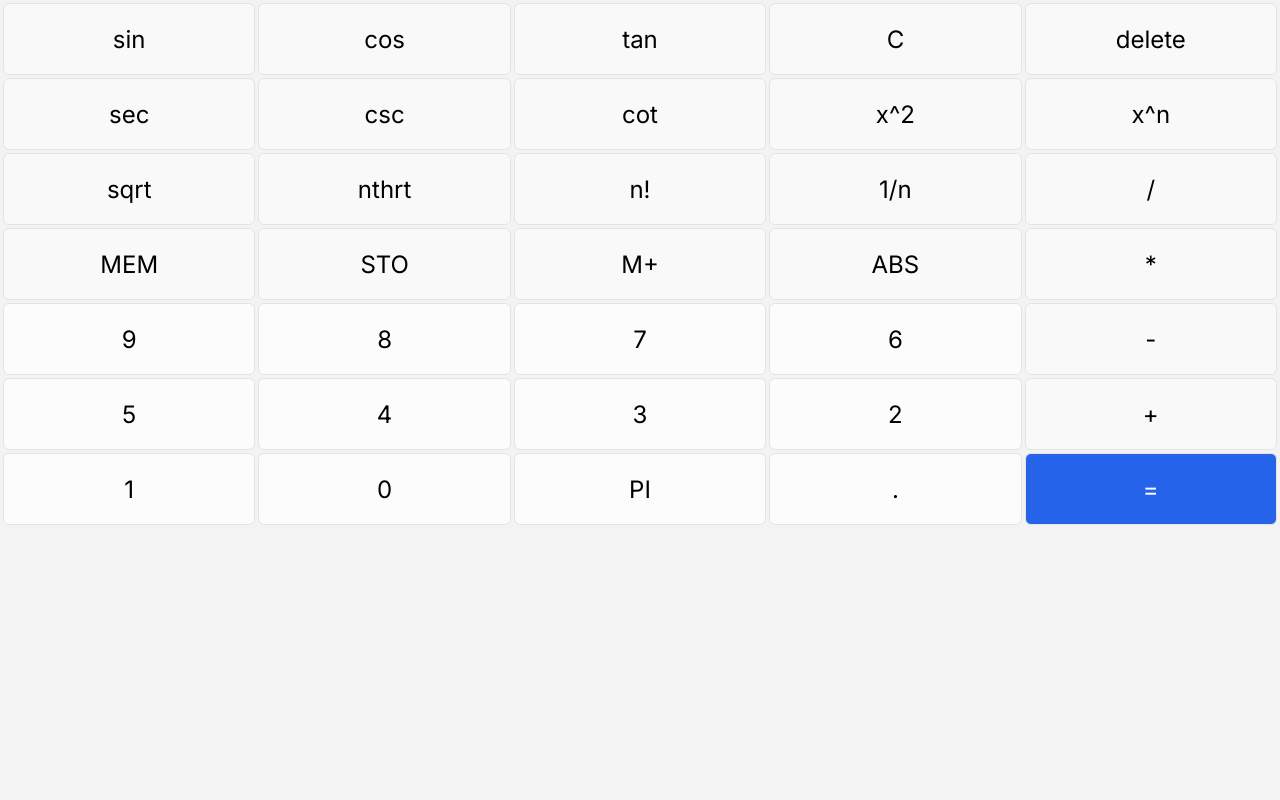
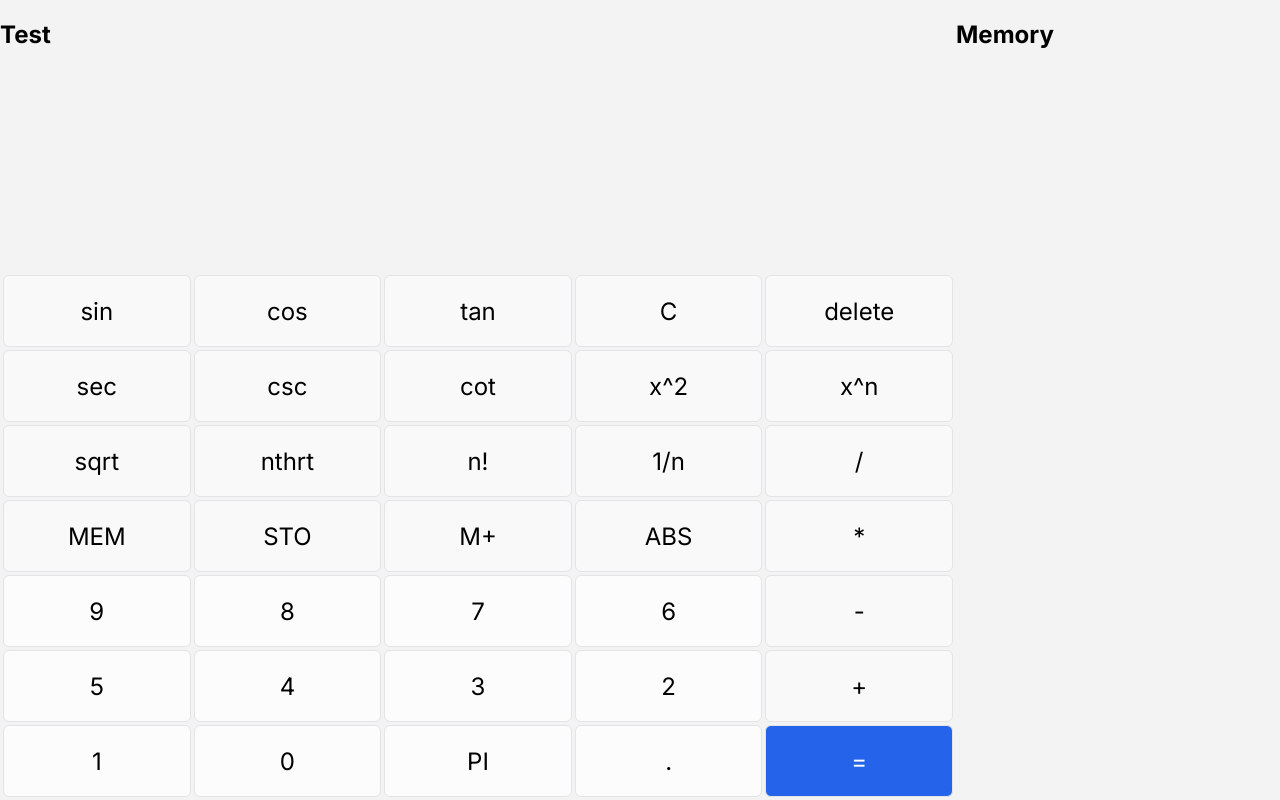
Before and after one commit to GIMMI42PIASTRATO/PHP-school-exercises, a PHP site: page /calculator/index.php in a window 1280 px wide. Run offline with PHP 8.4, Linux system fonts and the light colour scheme.

Commit message:
Enhance calculator layout with grid system and improve section styling for display and memory

```diff
--- a/calculator/index.php
+++ b/calculator/index.php
@@ -19,16 +19,18 @@ $keyboard = new Keyboard();
 </head>
 
 <body>
-    <main class="">
-        <section>
+    <main class="layout">
+        <section class="display">
             <!-- calculator display -->
+            <h1>Test</h1>
         </section>
         <section class='keyboard'>
             <!-- calculator keyboard -->
             <?= $keyboard ?>
         </section>
-        <section>
+        <section class="memory">
             <!-- calculator memory or chronology  -->
+            <h1>Memory</h1>
         </section>
     </main>
 </body>
--- a/calculator/style.css
+++ b/calculator/style.css
@@ -12,13 +12,23 @@ body {
 	background-color: #f3f3f3;
 }
 
+.layout {
+	display: grid;
+	grid-template-columns: 1fr;
+	grid-template-rows: repeat(2, 1fr);
+	height: 100vh;
+}
+
 .keyboard {
+	grid-column: 1;
+	grid-row: 2;
 	display: grid;
 	grid-gap: 3px;
 	padding: 3px;
 	border-radius: 5px;
 	grid-template-columns: repeat(5, 1fr);
 	grid-template-rows: repeat(7, minmax(0, 72px));
+	height: min-content;
 }
 
 .key {
@@ -53,3 +63,26 @@ body {
 .equal:hover {
 	background-color: #3a72ec;
 }
+
+.memory {
+	width: 324px;
+	display: none;
+}
+
+.display {
+	grid-column: 1;
+	grid-row: 1;
+	display: flex;
+}
+
+@media (min-width: 730px) {
+	.layout {
+		grid-template-columns: 1fr 324px;
+	}
+
+	.memory {
+		display: block;
+		grid-column: 2;
+		grid-row: span 2;
+	}
+}
```
